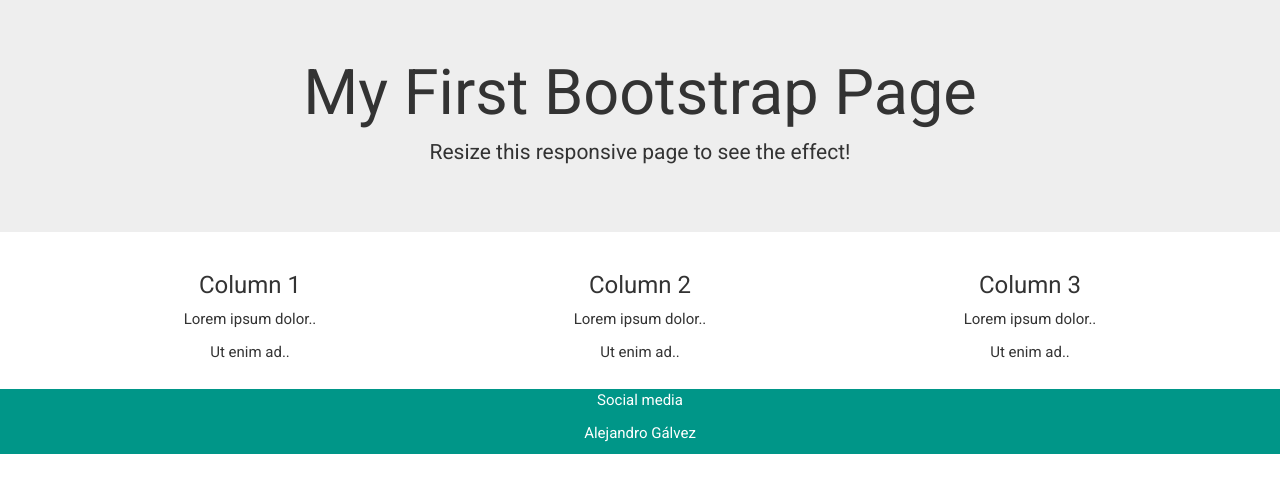
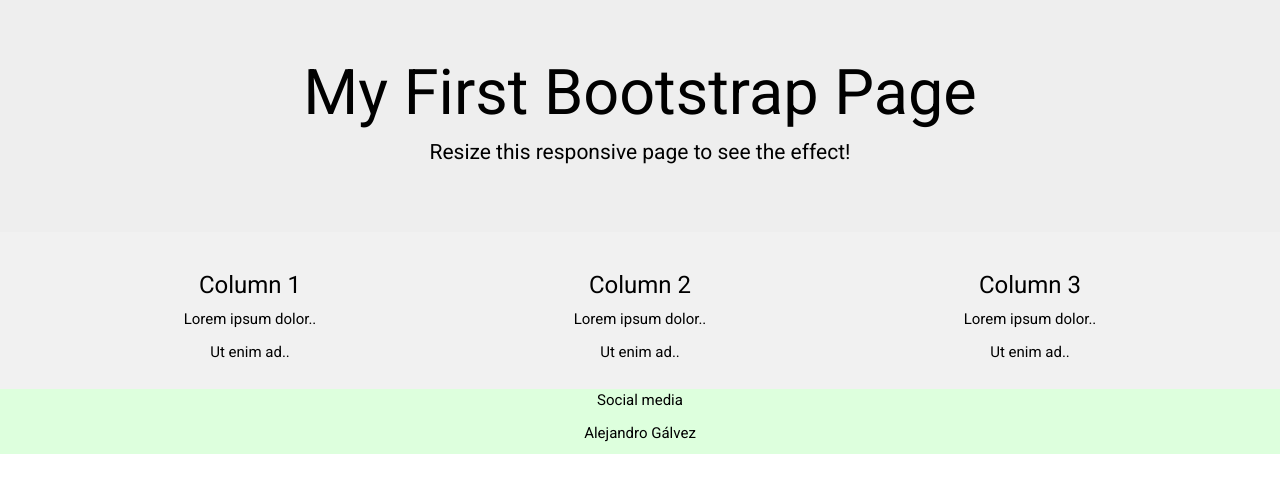
Before and after one commit to unCoVered/cv-webpage, a React (Create React App) app: page / in a window 1280 px wide. Shown: the top 492 px of the page. Built offline with nearby package versions, Linux system fonts and the light colour scheme.

Commit message:
trying some stuff

```diff
--- a/src/App.js
+++ b/src/App.js
@@ -6,7 +6,7 @@ class App extends Component {
   render() {
     return (
       <div className="App">
-
+        <div name="body" class="w3-light-grey">
           <div class="jumbotron text-center">
             <h1>My First Bootstrap Page</h1>
             <p>Resize this responsive page to see the effect!</p>
@@ -33,10 +33,11 @@ class App extends Component {
           </div>
 
 
-        <footer class="w3-container w3-teal w3-center w3-margin-top">
+          <footer class="w3-container w3-pale-green w3-center w3-margin-top">
             <p>Social media</p>
             <p>Alejandro Gálvez</p>
           </footer>
+        </div>
       </div>
     );
   }
```
Lines whose indentation alone changed are shown as unchanged.
